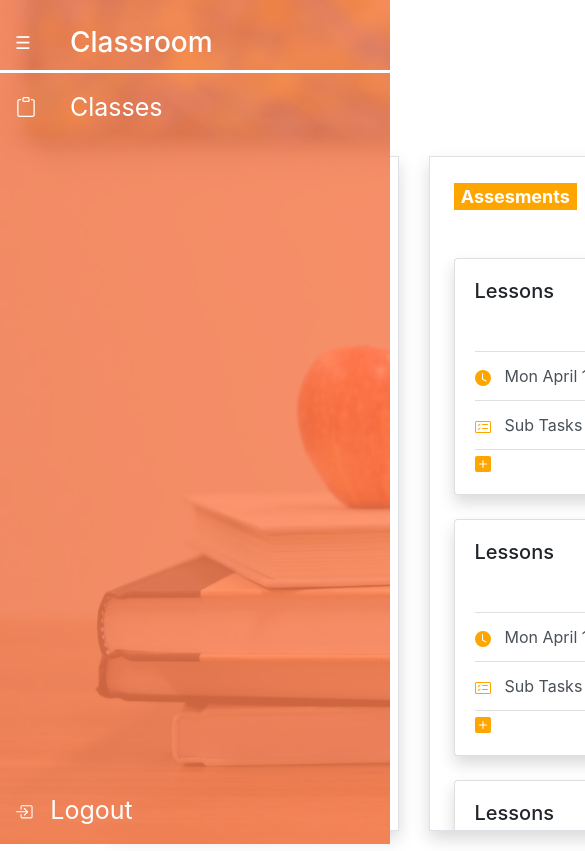
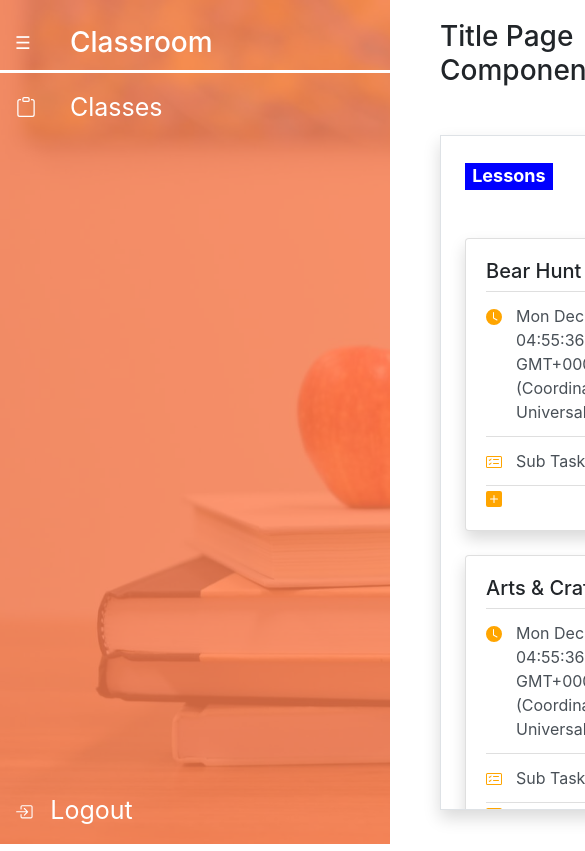
Before and after one commit to abbaswork/teachers-app, a React (Create React App) app in the folder client/: page /home in a window 390 px wide. Shown: the top 851 px of the page, 585 px wide, since content can reach past the window. Built offline with nearby package versions, Linux system fonts and the light colour scheme.

Commit message:
created responsive sidebar toggle

```diff
--- a/client/src/layouts/dashboard/dashboard-layout.js
+++ b/client/src/layouts/dashboard/dashboard-layout.js
@@ -1,4 +1,4 @@
-import React from "react";
+import React, { useState } from "react";
 
 /* Ui imports */
 import { Container, Row } from 'reactstrap';
@@ -7,11 +7,19 @@ import Home from '../../pages/home/home';
 import PageHeader from "./page-header";
 
 export default function DashboardLayout(props) {
+
+    /* Hook that controls responsive sidebar toggle */
+    const [sidebar, setSidebar] = useState(true);
+    const toggle = () => setSidebar(prevState => !prevState);
+
+    /* Adjust sidebar width based on view port */
+    const setVw = (Number(window.innerHeight) > 900 ? '15vw' : '100vw');
+
     return (
         <Container className="h-100" fluid>
-            <Sidebar />
-            <Container fluid id="main" style={{ marginLeft: '15vw' }}>
-                <PageHeader className="mb-5" />
+            <Sidebar sidebar={sidebar} toggle={toggle} setVw={setVw} />
+            <Container fluid id="main" style={{ marginLeft: sidebar ? setVw : '0px' }}>
+                <PageHeader className="mb-5" toggle={toggle} sidebar={sidebar} />
                 <Home />
             </Container>
         </Container>
--- a/client/src/layouts/dashboard/page-header.js
+++ b/client/src/layouts/dashboard/page-header.js
@@ -1,20 +1,13 @@
-import React, { useState } from 'react';
-import { Collapse, Button, CardBody, Card, Row, Col, Nav, NavItem, Container, } from 'reactstrap';
-import { NavLink } from 'react-router-dom';
+import React from 'react';
+import { Button, Container, } from 'reactstrap';
 
-import { BsClipboard, BsFillTrashFill, BsPencil, BsFillPlusSquareFill, BsBoxArrowInRight } from "react-icons/bs";
-
-
-import logo from './../../assets/images/logo.png';
-import heroImage from './../../assets/images/hero.jpg';
 
 /* Rendered as functional component */
 const PageHeader = (props) => {
 
-
     return (
         <Container fluid className={props.className}>
-            <Button className="collapse-icon h5" /*onClick={toggle} style={{ display: (isOpen ? 'none' : 'block') }}*/>&#9776;</Button>
+            <Button className="collapse-icon h5" onClick={props.toggle} style={{ display: (props.sidebar ? 'none' : 'inline') }}>&#9776;</Button>
             <h3 className="mt-2 d-inline">Title Page Component</h3>
         </Container >);
 }
--- a/client/src/layouts/dashboard/sidebar/sidebar.js
+++ b/client/src/layouts/dashboard/sidebar/sidebar.js
@@ -13,27 +13,25 @@ import heroImage from './../../../assets/images/hero.jpg';
 /* Rendered as functional component */
 const Sidebar = (props) => {
 
-    /* Toggle States */
+    /* Toggle States
     const [sidebar, setSidebar] = useState(true);
     const toggleSidebar = () => setSidebar(!sidebar);
+    */
 
     const [classes, setClasses] = useState(false);
     const toggleClasses = () => setClasses(!classes);
 
-    /* Adjust sidebar width based on view port */
-    const setVw = (Number(window.innerHeight) > 900 ? '15vw' : '100vw');
-
     return (
         /* Style sidebar with background image and orange overlay */
         <div id="mySidebar" className="sidebar text-white" style={{
-            width: (sidebar ? setVw : '0px'), //set width using toggle
+            width: (props.sidebar ? props.setVw : '0px'), //set width using toggle
             backgroundImage: `url(${heroImage})`,
             backgroundSize: 'cover', boxShadow: 'inset 0 0 0 2000px rgba(255, 127, 80, 0.8)'
         }}>
             {/* First Row includes toggle button for sidebar and Title */}
             <Row className="border-divider pb-1">
                 <Col xs="2">
-                    <button className="collapse-icon text-white m-0" onClick={toggleSidebar} >&#9776;</button>
+                    <button className="collapse-icon text-white m-0" onClick={props.toggle} >&#9776;</button>
                 </Col>
                 <Col xs="10" className="d-flex align-items-center">
                     <h3 className="m-0">Classroom</h3>
--- a/client/src/pages/home/section-card.js
+++ b/client/src/pages/home/section-card.js
@@ -47,9 +47,9 @@ export default class SectionCard extends React.Component {
 
         return (
             <Card className={this.props.className} body>
-                <Row className="mb-5">
+                <Row className="mb-2">
                     <Col xs="10">
-                        <CardText tag="h5">Lessons</CardText>
+                        <CardText tag="h5">{this.props.task.name}</CardText>
                     </Col>
                     <Col className="text-right" xs="2">
 
@@ -73,7 +73,7 @@ export default class SectionCard extends React.Component {
                                 <BsFillClockFill className="text-orange" />
                             </Col>
                             <Col className="" xs="10">
-                                <CardText>Mon April 1st</CardText>
+                                <CardText>{this.props.task.date.toString()}</CardText>
                             </Col>
                         </Row>
                     </ListGroupItem>
```
